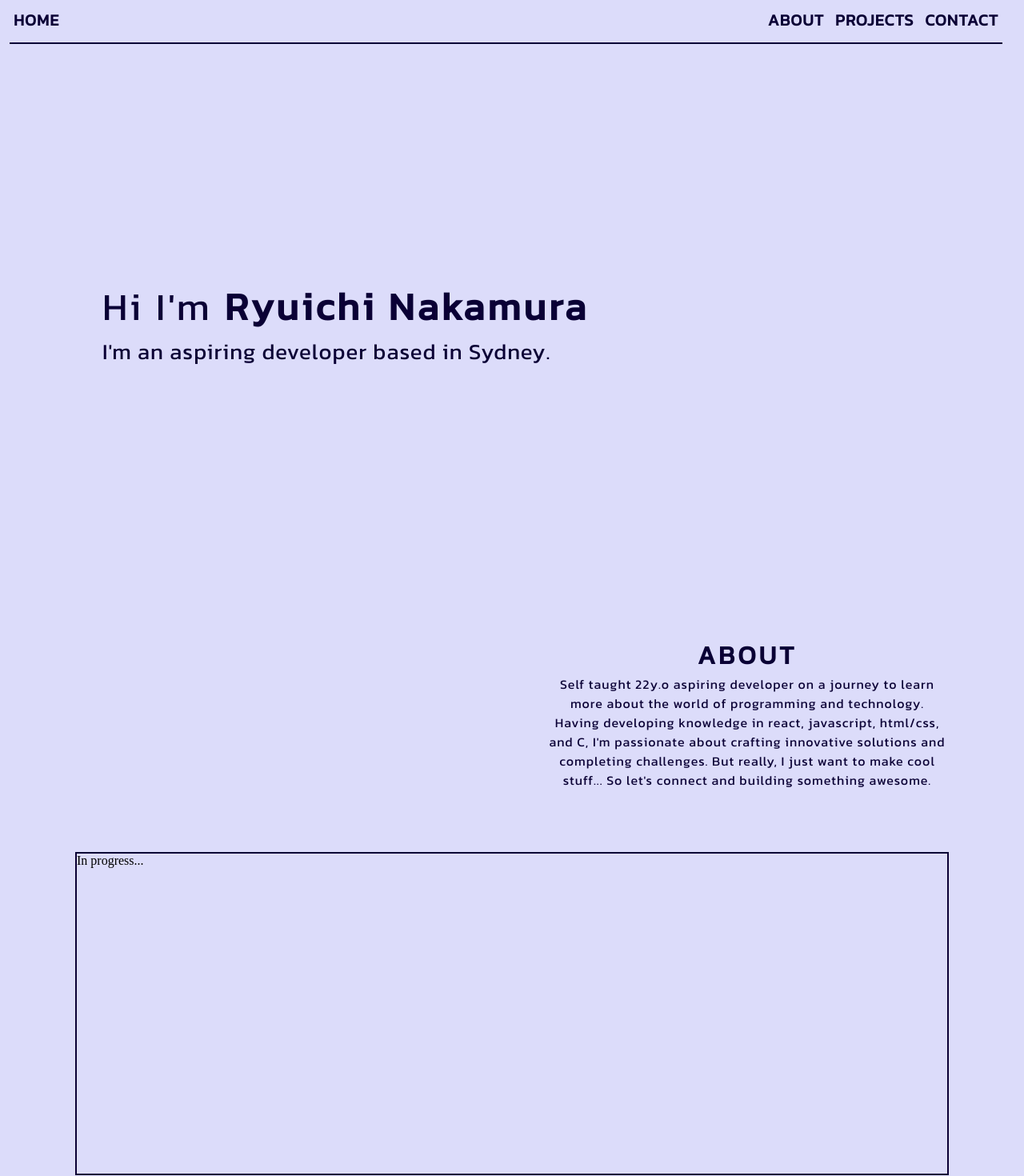
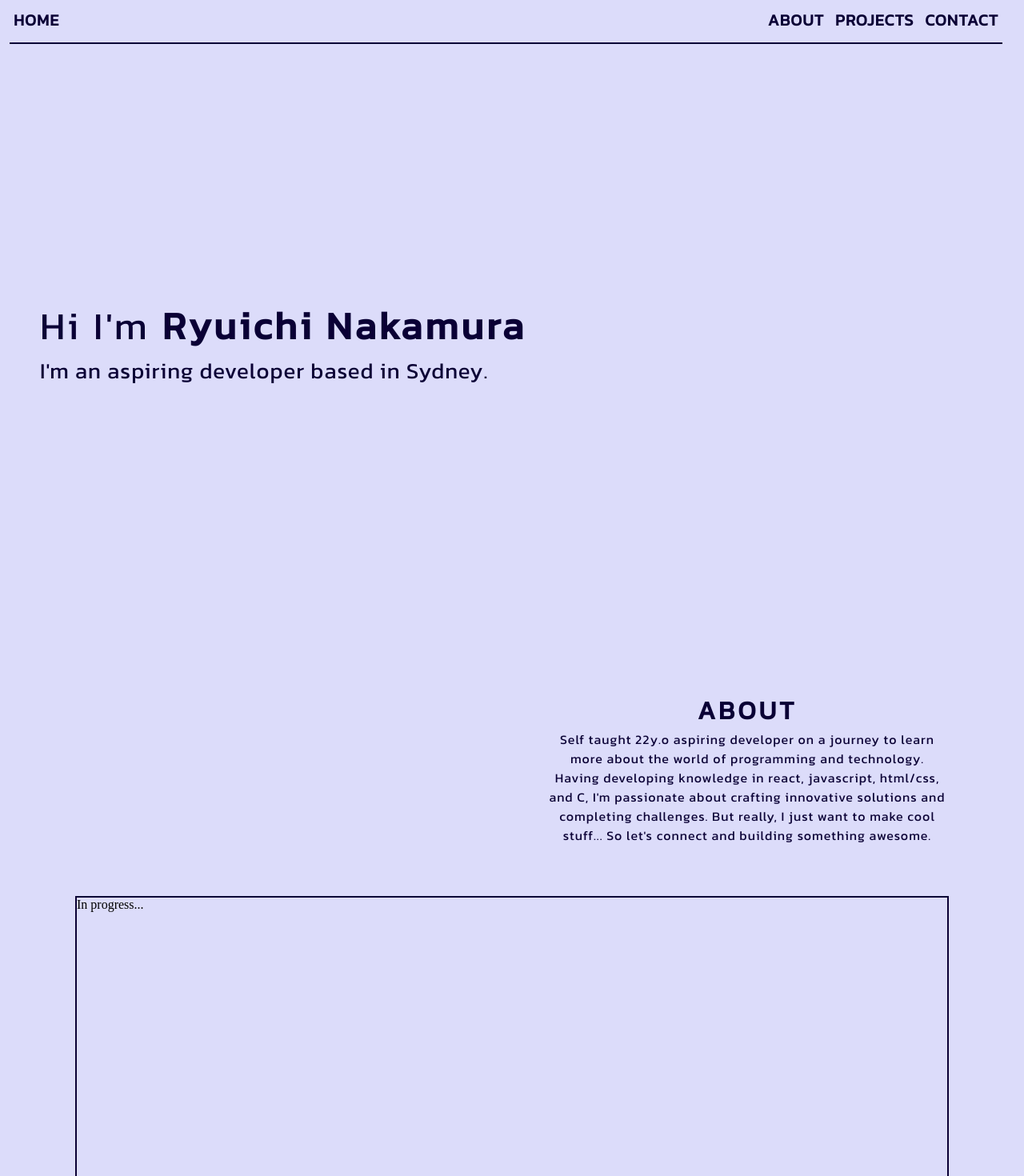
Before and after one commit to Wazmond/Web-Portfolio-React, a React (Vite) app: page / in a window 1280 px wide. Shown: the top 1470 px of the page at 80% size. Built offline with nearby package versions, Linux system fonts and the light colour scheme.

Commit message:
Changelog 3/05/24 10:53AM
+Changed height on page.jsx so that the Home page is of correct height
+ Fixed About and projects.jsx so the box/container fits on screen and will adjust with the viewport sizes

```diff
--- a/index.html
+++ b/index.html
@@ -3,7 +3,7 @@
   <head>
     <meta charset="UTF-8" />
     <meta name="viewport" content="width=device-width, initial-scale=1.0" />
-    <title>Vite + React</title>
+    <title>Ryuichi's Portfolio</title>
   </head>
   <body>
     <div id="root"></div>
--- a/src/Page.jsx
+++ b/src/Page.jsx
@@ -20,8 +20,16 @@ const PagesContainer = styled.div`
     `;
 const Psegment = styled.div`
     width: 100vw;
-    height: calc(100vh - 55px);
-    scroll-margin-top: 55px;
+
+    &#home {
+        height: 100vh;
+    }
+
+    &#about, &#contact, &#projects {
+        height: calc(100vh - 55px);
+        scroll-margin-top: 55px;
+    }
+
 `;
 
 const Guideline = styled.div`
--- a/src/PageData/About.jsx
+++ b/src/PageData/About.jsx
@@ -1,9 +1,6 @@
 import styled from "styled-components"
 
 export const About = styled.div`
-    height: 100vh;
-    width: 100vw;
-    padding: 50px 0 50px;
     overflow:hidden;
 
     display: flex;
@@ -14,8 +11,9 @@ export const About = styled.div`
 export const AboutTextContainer = styled.div`
     position: relative;
     width: 500px;
-    margin-right: 7.5%;
+    margin: 5% 7.5% 5%;
     word-wrap: break-word;
+
     h1 {
         font-family: kanit;
         letter-spacing: 4px;
@@ -33,12 +31,11 @@ export const AboutTextContainer = styled.div`
 `;
 
 export const AboutTimeLineContainer = styled.div`
-    display: block;
     border: 2px solid #0a0035;
-    margin: 0 auto;
     position: relative;
-    top: 35vh;
+    align-self: center;
+
     height: 50vh;
-    width: 85%;
-    transform: translateY(-50%);
+    width: 85vw;
+    flex-wrap: wrap;
 `;
--- a/src/PageData/Home.jsx
+++ b/src/PageData/Home.jsx
@@ -1,15 +1,14 @@
 import styled from "styled-components"
 
 export const HomePage = styled.div`
-    width: 100vw;
+    display: flex;
     height: 100%;
+    justify-content: flex-start;
+    align-items: center;
 `;
 export const HomeTextContainer = styled.div`
-    position: absolute;
-    top: 50%;
-    left: 10%;
-    margin-top: -53.5px;
-
+    margin-top: 55px;
+    margin: 55px 0 0 50px;
     color: #0a0035;
     font-family: kanit;
     font-size: 24px;
--- a/src/PageData/Projects.jsx
+++ b/src/PageData/Projects.jsx
@@ -1,8 +1,6 @@
 import styled from "styled-components"
 
 export const Projects = styled.div`
-    display: block;
-    height: calc(100vh - 47px);
     width: 100%;
     overflow: hidden;
 `;
```
